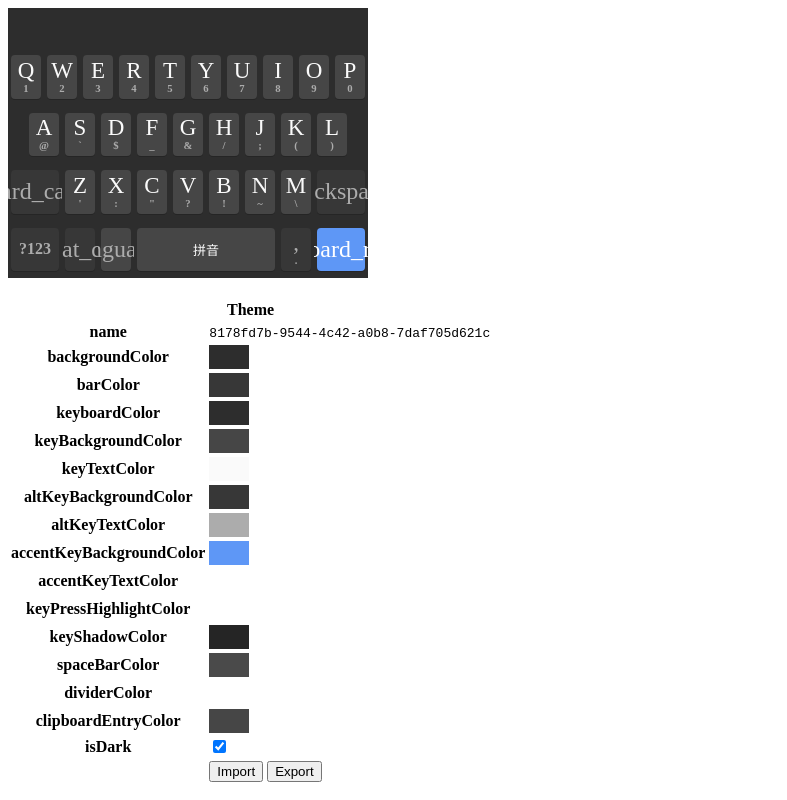
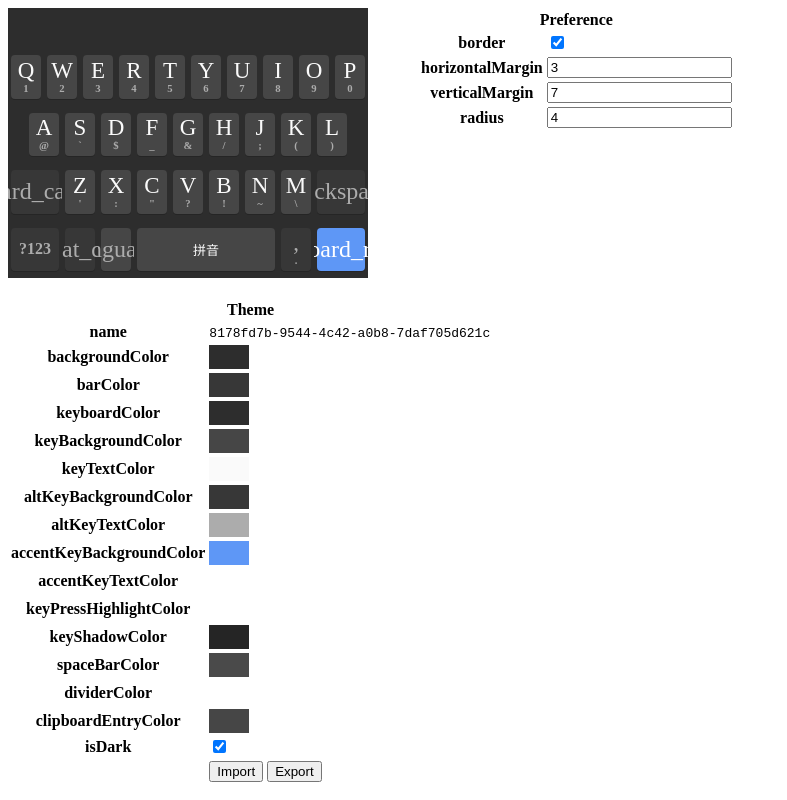
Before and after one commit to fcitx5-android/theme-designer, a Vue app: page / in a window 1280 px wide. Shown: the whole page, without its empty margins (0-787 px from the left). Built offline with nearby package versions, Linux system fonts and the light colour scheme; a web font is replaced by a local one.

Commit message:
feat: perference editing form

```diff
--- a/src/App.vue
+++ b/src/App.vue
@@ -10,6 +10,7 @@ import { TextKeyboard } from './layouts';
 
 import KawaiiBar from './components/KawaiiBar.vue';
 import KeyboardWindow from './components/KeyboardWindow.vue';
+import PreferenceEditor from './components/PreferenceEditor.vue';
 import ThemeEditor from './components/ThemeEditor.vue';
 
 const preference = ref<ThemePreference>({
@@ -46,6 +47,7 @@ const theme = ref<ThemeProperties>(normalizeThemeProperties({
             <KawaiiBar :preference="preference" :theme="theme"></KawaiiBar>
             <KeyboardWindow :preference="preference" :layout="TextKeyboard" :theme="theme"></KeyboardWindow>
         </div>
+        <PreferenceEditor v-model="preference"></PreferenceEditor>
     </div>
     <div class="form">
         <ThemeEditor v-model="theme" @import="importTheme" @export="exportTheme"></ThemeEditor>
--- /dev/null
+++ b/src/components/PreferenceEditor.vue
@@ -0,0 +1,53 @@
+<script setup lang="ts">
+import { computed } from 'vue';
+
+import { ThemePreference, ThemePreferenceType, ThemePreferenceTypes } from '../types/ThemePreference';
+import { FormItemType } from './FormItem/FormItem';
+
+import FormItem from './FormItem/FormItem.vue';
+
+const props = defineProps<{
+    modelValue: ThemePreference
+}>();
+
+const emit = defineEmits<{
+    (event: 'update:modelValue', value: ThemePreference): void
+}>();
+
+const EntryType = {
+    [ThemePreferenceType.Boolean]: FormItemType.Bool,
+    // TODO: support enum preference
+    [ThemePreferenceType.Enum]: null,
+    [ThemePreferenceType.Number]: FormItemType.Number
+};
+
+const entries = computed(() => {
+    const result = [];
+    for (const [name, value] of Object.entries(props.modelValue)) {
+        const type = EntryType[ThemePreferenceTypes[name]];
+        if (type === null) continue;
+        result.push({ name, type, value });
+    }
+    return result;
+});
+
+const onPropUpdate = (k: string, v: boolean | string) => emit('update:modelValue', { ...props.modelValue, [k]: v });
+</script>
+
+<template>
+    <div class="preference-editor">
+        <table>
+            <tbody>
+                <tr>
+                    <th colspan="2">Preference</th>
+                </tr>
+                <template v-for="item of entries" :key="item.name">
+                    <FormItem v-bind="item" @update:value="onPropUpdate"></FormItem>
+                </template>
+            </tbody>
+        </table>
+    </div>
+</template>
+
+<style>
+</style>
```
